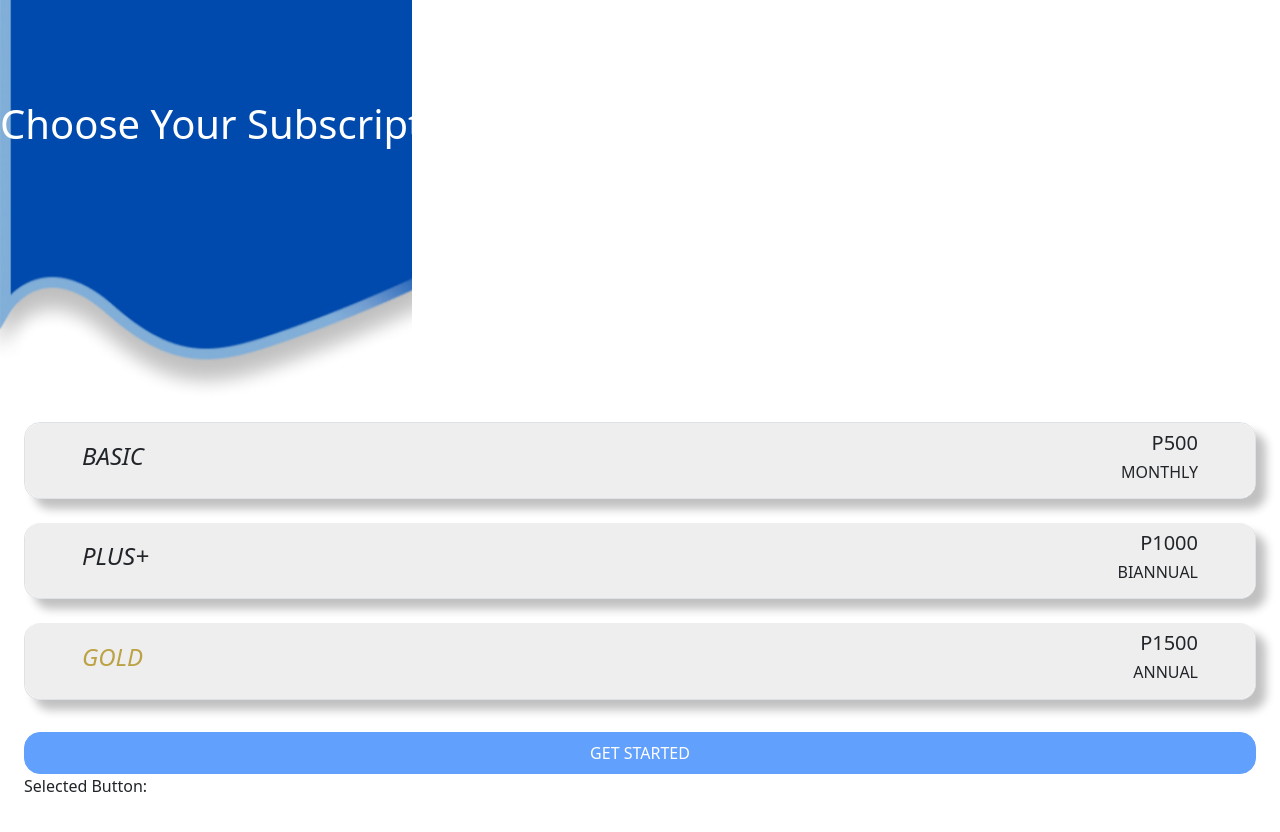
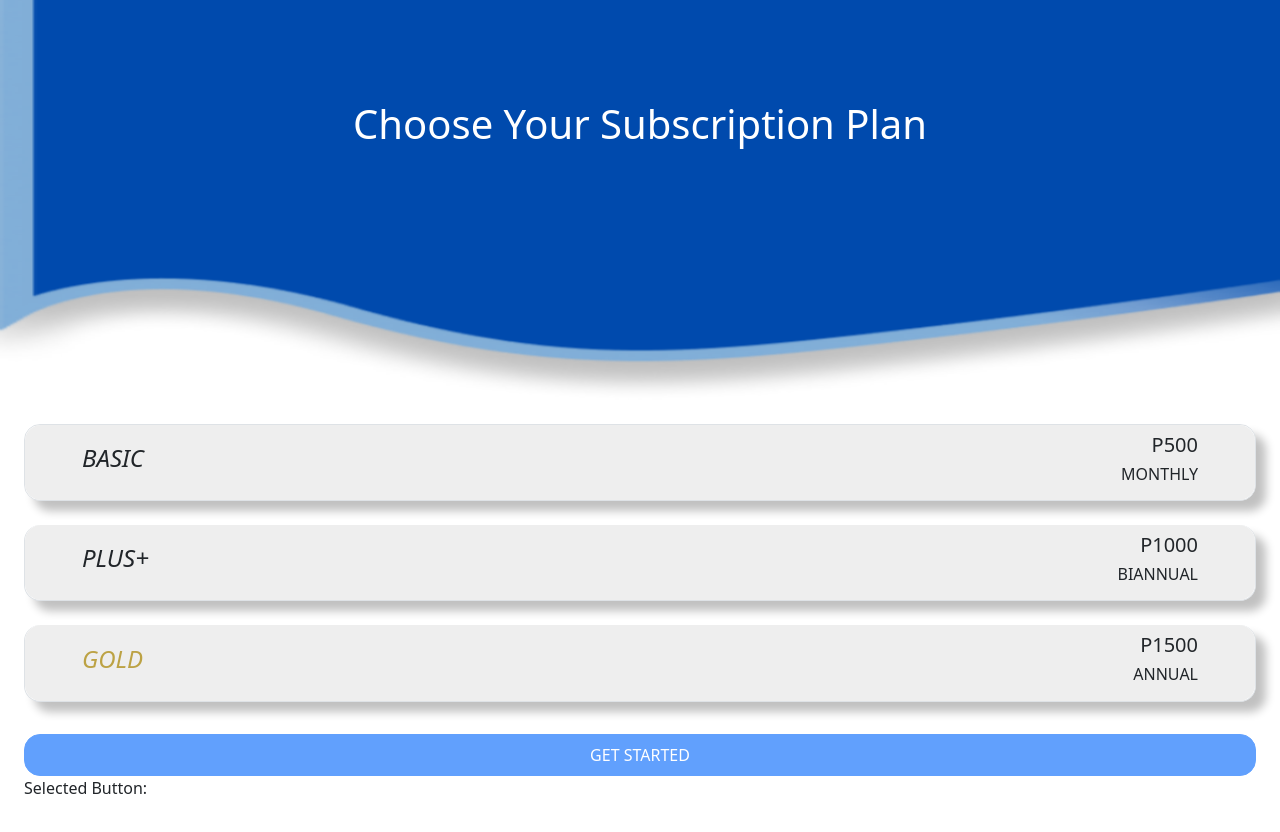
Before and after one commit to keenplify/sbit3j-payment, a Next.js app: page /plan in a window 1280 px wide. Shown: the top 832 px of the page. Built offline with nearby package versions, Linux system fonts and the light colour scheme.

Commit message:
Update the plan page

```diff
--- a/src/pages/plan.tsx
+++ b/src/pages/plan.tsx
@@ -43,12 +43,13 @@ export default function Plan() {
 
   return (
     <div>
-            <div className="d-flex">
+      <div className="d-flex justify-content-center">
         <div>
           <img
             src="\Header.png"
             style={{
-                            width: "412px",
+              width: "100vw",
+              height: "50vh",
             }}
           />
         </div>
@@ -142,9 +143,7 @@ export default function Plan() {
                 >
                   <path d="M16 8A8 8 0 1 1 0 8a8 8 0 0 1 16 0zm-3.97-3.03a.75.75 0 0 0-1.08.022L7.477 9.417 5.384 7.323a.75.75 0 0 0-1.06 1.06L6.97 11.03a.75.75 0 0 0 1.079-.02l3.992-4.99a.75.75 0 0 0-.01-1.05z" />
                 </svg>
-                                <p className="ps-2">
-                                    Unlimited access to yoga classes
-                                </p>
+                <p className="ps-2">Unlimited access to yoga classes</p>
               </div>
               <div className="d-flex">
                 <svg
@@ -237,9 +236,7 @@ export default function Plan() {
                 >
                   <path d="M16 8A8 8 0 1 1 0 8a8 8 0 0 1 16 0zm-3.97-3.03a.75.75 0 0 0-1.08.022L7.477 9.417 5.384 7.323a.75.75 0 0 0-1.06 1.06L6.97 11.03a.75.75 0 0 0 1.079-.02l3.992-4.99a.75.75 0 0 0-.01-1.05z" />
                 </svg>
-                                <p className="ps-2">
-                                    Unlimited access to yoga classes
-                                </p>
+                <p className="ps-2">Unlimited access to yoga classes</p>
               </div>
               <div className="d-flex">
                 <svg
@@ -358,9 +355,7 @@ export default function Plan() {
                 >
                   <path d="M16 8A8 8 0 1 1 0 8a8 8 0 0 1 16 0zm-3.97-3.03a.75.75 0 0 0-1.08.022L7.477 9.417 5.384 7.323a.75.75 0 0 0-1.06 1.06L6.97 11.03a.75.75 0 0 0 1.079-.02l3.992-4.99a.75.75 0 0 0-.01-1.05z" />
                 </svg>
-                                <p className="ps-2">
-                                    Unlimited access to yoga classes
-                                </p>
+                <p className="ps-2">Unlimited access to yoga classes</p>
               </div>
               <div className="d-flex">
                 <svg
@@ -399,9 +394,7 @@ export default function Plan() {
                 >
                   <path d="M16 8A8 8 0 1 1 0 8a8 8 0 0 1 16 0zm-3.97-3.03a.75.75 0 0 0-1.08.022L7.477 9.417 5.384 7.323a.75.75 0 0 0-1.06 1.06L6.97 11.03a.75.75 0 0 0 1.079-.02l3.992-4.99a.75.75 0 0 0-.01-1.05z" />
                 </svg>
-                                <p className="ps-2">
-                                    Access pool 7 days a week
-                                </p>
+                <p className="ps-2">Access pool 7 days a week</p>
               </div>
               <div className="d-flex">
                 <svg
@@ -414,9 +407,7 @@ export default function Plan() {
                 >
                   <path d="M16 8A8 8 0 1 1 0 8a8 8 0 0 1 16 0zm-3.97-3.03a.75.75 0 0 0-1.08.022L7.477 9.417 5.384 7.323a.75.75 0 0 0-1.06 1.06L6.97 11.03a.75.75 0 0 0 1.079-.02l3.992-4.99a.75.75 0 0 0-.01-1.05z" />
                 </svg>
-                                <p className="ps-2">
-                                    12% off on all store products
-                                </p>
+                <p className="ps-2">12% off on all store products</p>
               </div>
               <div className="d-flex">
                 <svg
@@ -460,6 +451,7 @@ export default function Plan() {
             </div>
           </div>
         </div>
+
         <div className="d-grid m-4">
           {
             <button
@@ -467,7 +459,10 @@ export default function Plan() {
               type="submit"
               disabled={isSubmitDisabled}
             >
-                            GET STARTED
+              <Link href="/payment">
+                {" "}
+                <span className="text-white"> GET STARTED </span>
+              </Link>
             </button>
           }
           <p>Selected Button: {selected}</p>
```
Lines whose indentation alone changed are shown as unchanged.
